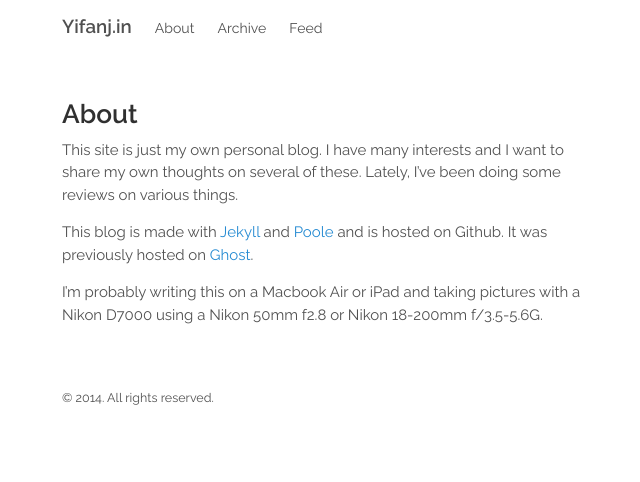
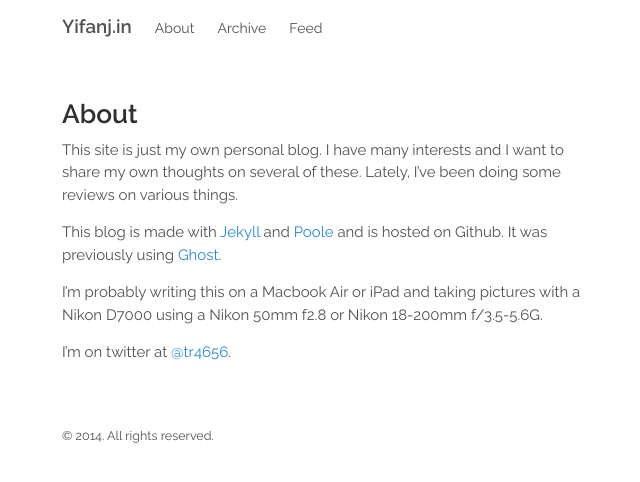
Before and after one commit to tr4656/tr4656.github.io, a Jekyll site: the page built from about.md, in a window 1280 px wide. Shown: the top 482 px of the page, without its empty margins (308-948 px from the left). Built offline with Jekyll 4.4.1, drawn with Linux system fonts in a browser that asks for light colours.

Commit message:
Updated about.md

```diff
--- a/about.md
+++ b/about.md
@@ -1,10 +1,13 @@
 ---
 layout: page
 title: About
+published: true
 ---
 
 This site is just my own personal blog. I have many interests and I want to share my own thoughts on several of these. Lately, I've been doing some reviews on various things.
 
-This blog is made with [Jekyll](http://jekyllrb.com) and [Poole](http://getpoole.com) and is hosted on Github. It was previously hosted on [Ghost](https://ghost.org/).
+This blog is made with [Jekyll](http://jekyllrb.com) and [Poole](http://getpoole.com) and is hosted on Github. It was previously using [Ghost](https://ghost.org/).
 
 I'm probably writing this on a Macbook Air or iPad and taking pictures with a Nikon D7000 using a Nikon 50mm f2.8 or Nikon 18-200mm f/3.5-5.6G.
+
+I'm on twitter at [@tr4656](https://twitter.com/tr4656).
```
